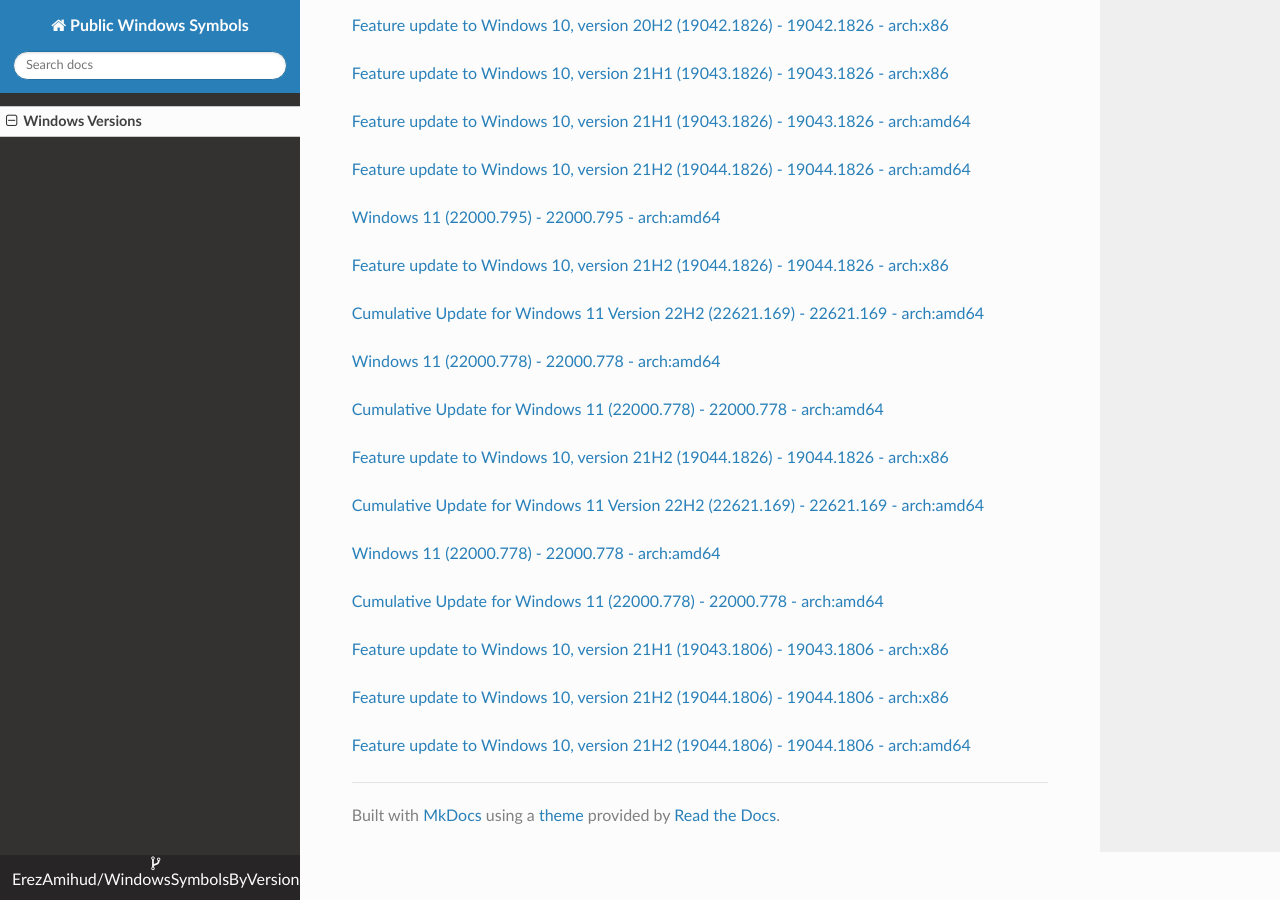
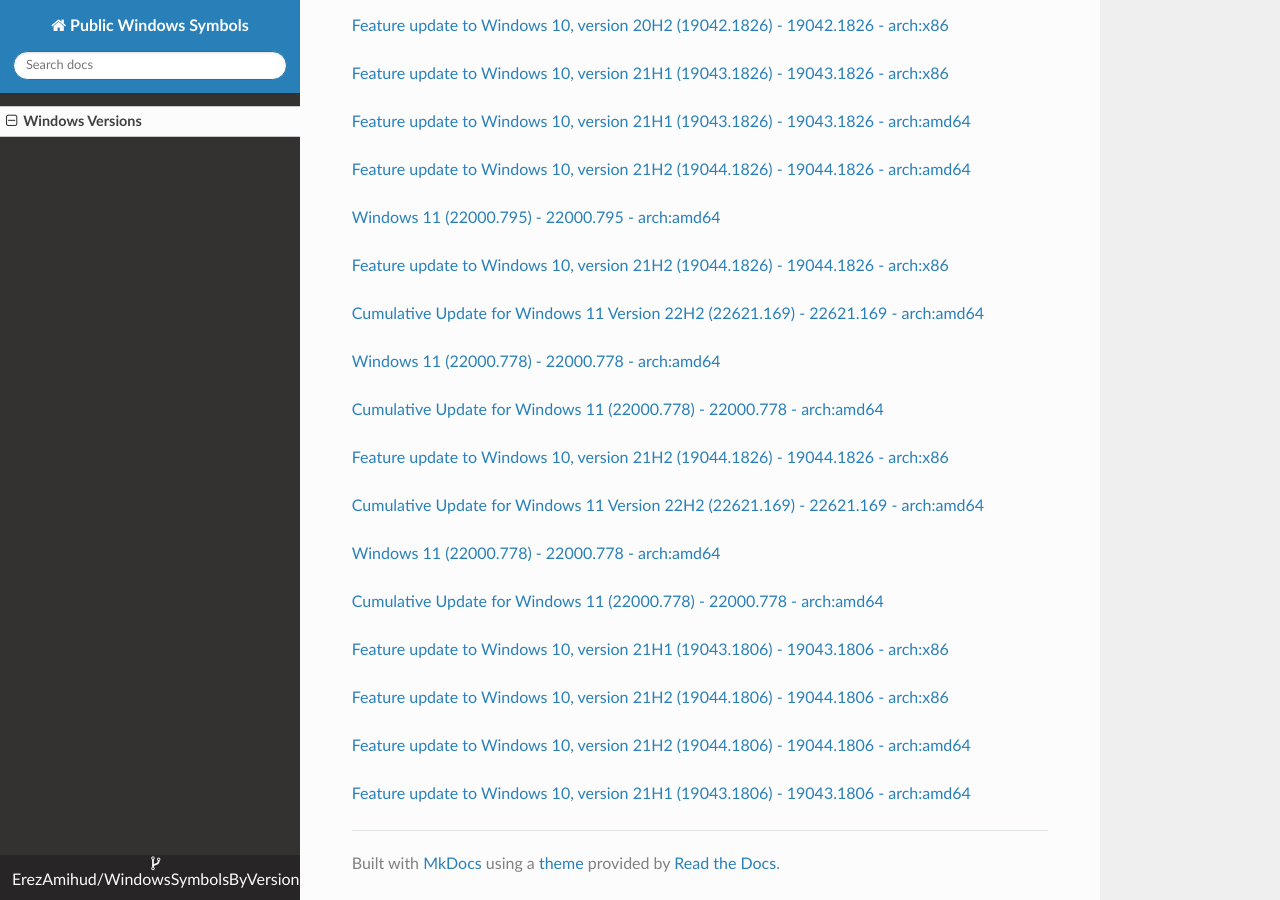
Before and after one commit to ErezAmihud/WindowsSymbolsByVersion, an MkDocs documentation site: the page built from docs/index.md, in a window 1280 px wide and 900 px high, scrolled down 59621 px. Built offline with MkDocs 1.6.1, drawn with Linux system fonts in a browser that asks for light colours; nearby versions of some CDN libraries.

Commit message:
Automated commit, add manifest for d545181f-4f45-4052-b284-926c34900f85

```diff
--- a/docs/index.md
+++ b/docs/index.md
@@ -3541,3 +3541,6 @@
 
 
 [Feature update to Windows 10, version 21H2 (19044.1806) - 19044.1806 - arch:amd64](https://github.com/ErezAmihud/WindowsSymbolsByVersion/blob/main/manifests/abb3603c-defd-4385-ac3e-a7fb0ef589e4.manifest)
+
+
+[Feature update to Windows 10, version 21H1 (19043.1806) - 19043.1806 - arch:amd64](https://github.com/ErezAmihud/WindowsSymbolsByVersion/blob/main/manifests/d545181f-4f45-4052-b284-926c34900f85.manifest)
```
Also changed, not shown: process_builds.json (+1 -1 lines), 1 other file.
